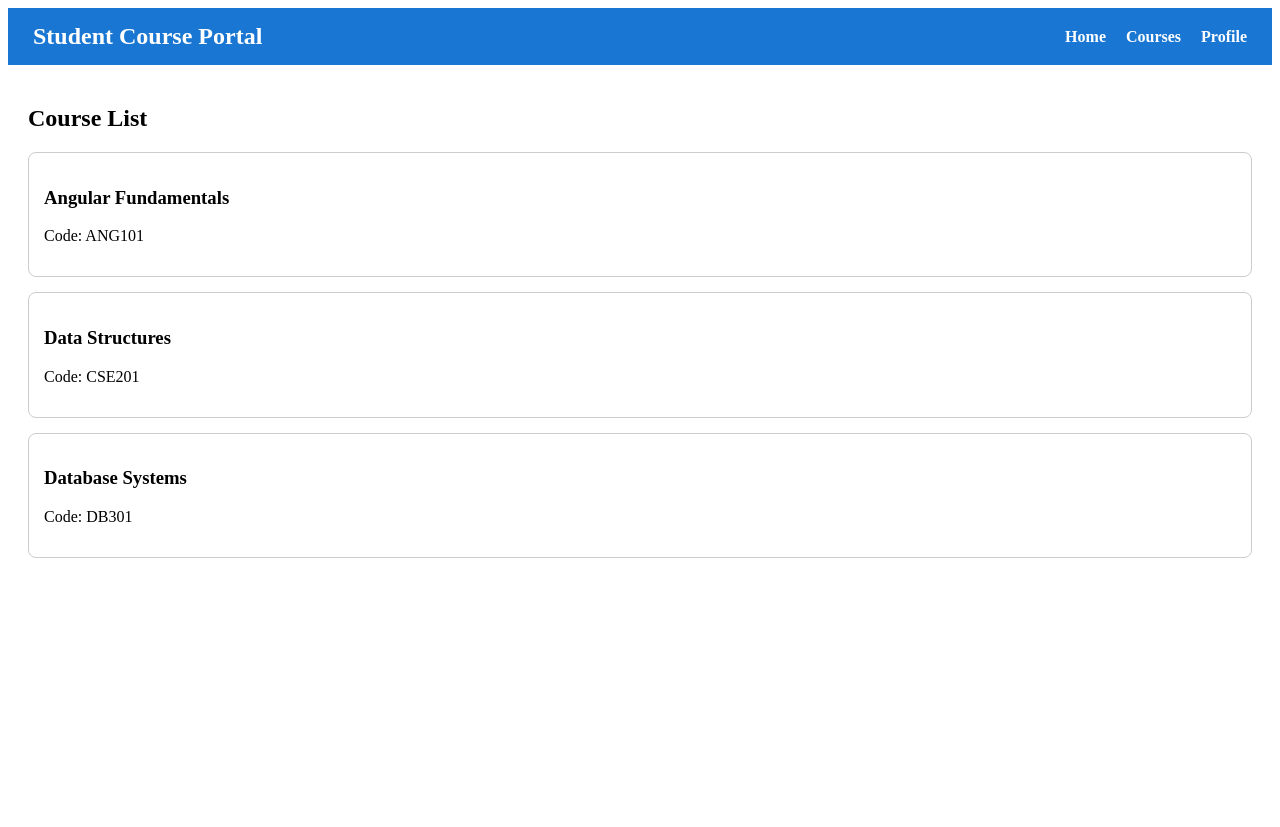
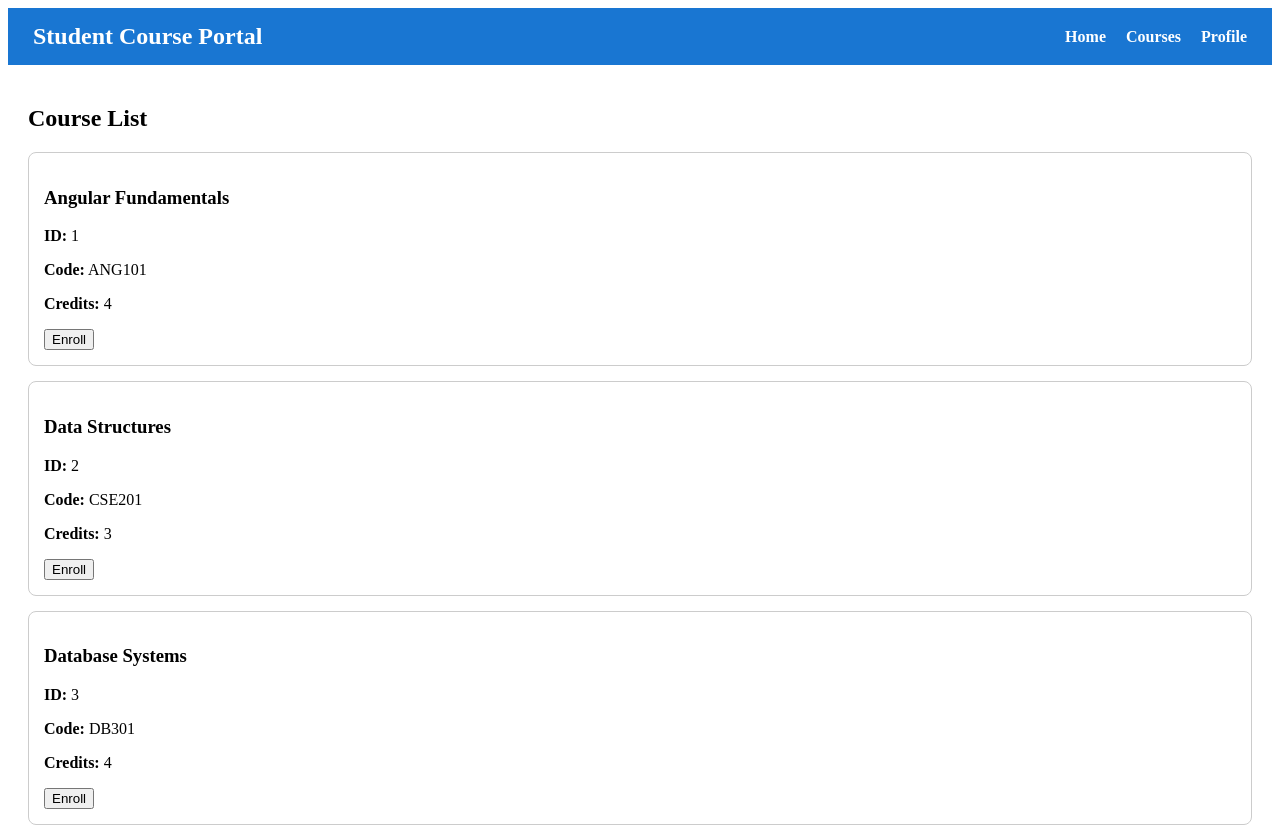
Before and after one commit to Aayu62/JavaUpskilling, an Angular app in the folder Deepskilling/Angular_Handson/AyushKumar/student-course-portal/: page /courses in a window 1280 px wide. Shown: the top 827 px of the page. Before the commit the page ends 800 px from the top, so only its background shows below. Built offline with nearby package versions, Linux system fonts and the light colour scheme.

Commit message:
Angular Hands-on 2 (Task 3)

```diff
--- a/Deepskilling/Angular_Handson/AyushKumar/student-course-portal/src/app/components/course-card/course-card.html
+++ b/Deepskilling/Angular_Handson/AyushKumar/student-course-portal/src/app/components/course-card/course-card.html
@@ -2,6 +2,14 @@
 
   <h3>{{ course.name }}</h3>
 
-  <p>Code: {{ course.code }}</p>
+  <p><strong>ID:</strong> {{ course.id }}</p>
+
+  <p><strong>Code:</strong> {{ course.code }}</p>
+
+  <p><strong>Credits:</strong> {{ course.credits }}</p>
+
+  <button (click)="enrollRequested.emit(course.id)">
+    Enroll
+  </button>
 
 </div>
--- a/Deepskilling/Angular_Handson/AyushKumar/student-course-portal/src/app/components/course-card/course-card.ts
+++ b/Deepskilling/Angular_Handson/AyushKumar/student-course-portal/src/app/components/course-card/course-card.ts
@@ -1,4 +1,4 @@
-import { Component, Input, OnChanges, SimpleChanges } from '@angular/core';
+import { Component, Input, OnChanges, SimpleChanges, Output, EventEmitter } from '@angular/core';
 
 @Component({
   selector: 'app-course-card',
@@ -9,7 +9,14 @@ import { Component, Input, OnChanges, SimpleChanges } from '@angular/core';
 export class CourseCard implements OnChanges {
 
   @Input()
-  course: any;
+  course!: {
+    id: number;
+    name: string;
+    code: string;
+    credits: number;
+  };
+  @Output()
+  enrollRequested = new EventEmitter<number>();
 
   ngOnChanges(changes: SimpleChanges): void {
 
--- a/Deepskilling/Angular_Handson/AyushKumar/student-course-portal/src/app/pages/course-list/course-list.html
+++ b/Deepskilling/Angular_Handson/AyushKumar/student-course-portal/src/app/pages/course-list/course-list.html
@@ -1,13 +1,19 @@
 <h2>Course List</h2>
 
 <app-course-card
-  [course]="courses[0]">
+
+*ngFor="let c of courses"
+
+[course]="c"
+
+(enrollRequested)="onEnroll($event)">
+
 </app-course-card>
 
-<app-course-card
-  [course]="courses[1]">
-</app-course-card>
+<p *ngIf="selectedCourseId">
 
-<app-course-card
-  [course]="courses[2]">
-</app-course-card>
+Selected course ID:
+
+{{ selectedCourseId }}
+
+</p>
--- a/Deepskilling/Angular_Handson/AyushKumar/student-course-portal/src/app/pages/course-list/course-list.ts
+++ b/Deepskilling/Angular_Handson/AyushKumar/student-course-portal/src/app/pages/course-list/course-list.ts
@@ -1,9 +1,10 @@
 import { Component } from '@angular/core';
 import { CourseCard } from '../../components/course-card/course-card';
+import { NgFor, NgIf } from '@angular/common';
 
 @Component({
   selector: 'app-course-list',
-  imports: [CourseCard],
+  imports: [CourseCard,NgFor,NgIf],
   templateUrl: './course-list.html',
   styleUrl: './course-list.css'
 })
@@ -12,23 +13,50 @@ export class CourseList {
   courses = [
 
     {
-      id: 1,
-      name: 'Angular Fundamentals',
-      code: 'ANG101'
+      id:1,
+      name:'Angular Fundamentals',
+      code:'ANG101',
+      credits:4
     },
 
     {
-      id: 2,
-      name: 'Data Structures',
-      code: 'CSE201'
+      id:2,
+      name:'Data Structures',
+      code:'CSE201',
+      credits:3
     },
 
     {
-      id: 3,
-      name: 'Database Systems',
-      code: 'DB301'
+      id:3,
+      name:'Database Systems',
+      code:'DB301',
+      credits:4
+    },
+
+    {
+      id:4,
+      name:'Operating Systems',
+      code:'OS401',
+      credits:3
+    },
+
+    {
+      id:5,
+      name:'Computer Networks',
+      code:'CN501',
+      credits:4
     }
 
   ];
 
+  selectedCourseId:number|null=null;
+
+  onEnroll(courseId:number){
+
+     console.log("Enrolling in course:",courseId);
+
+     this.selectedCourseId=courseId;
+
+  }
+
 }
```
